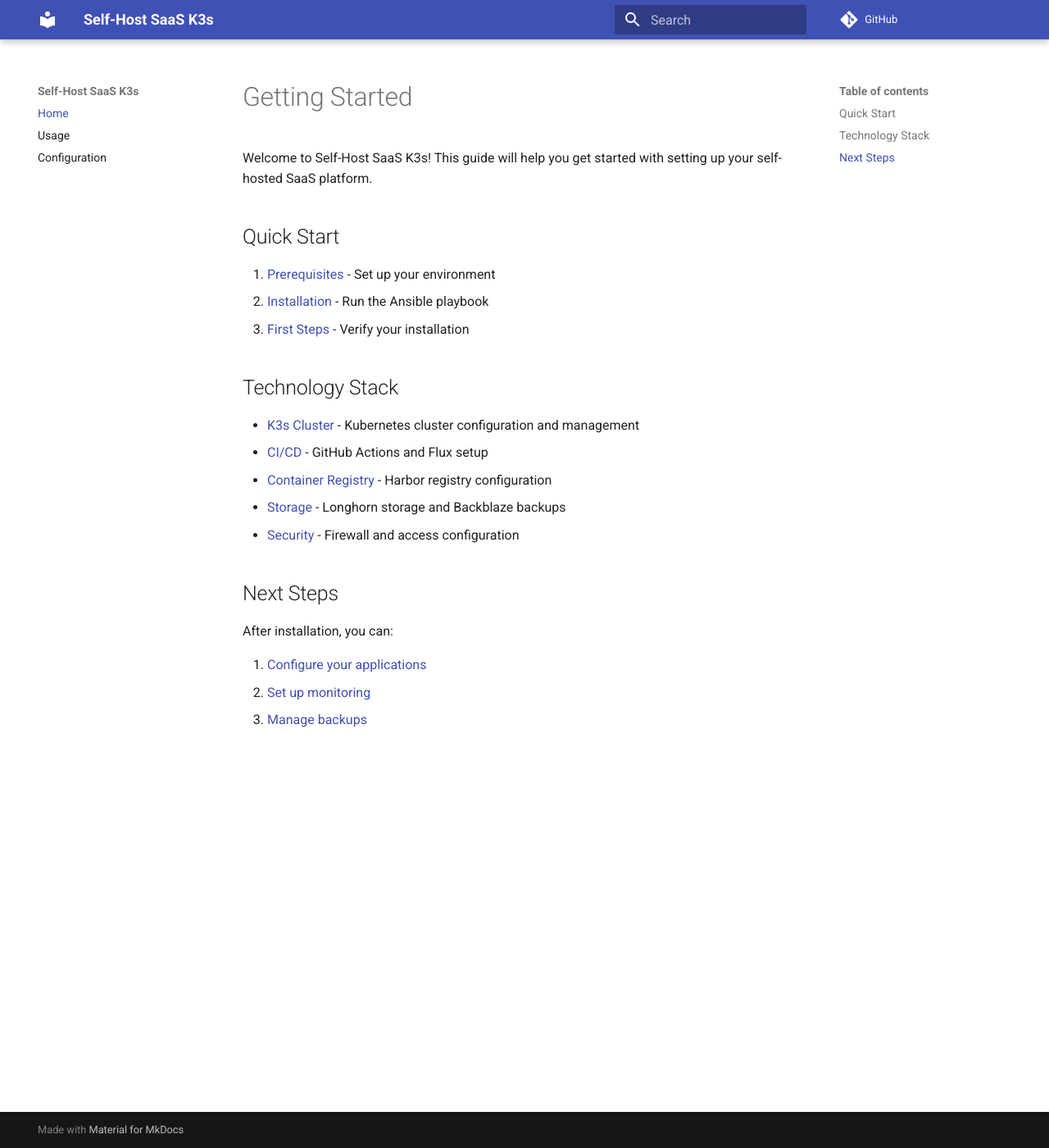
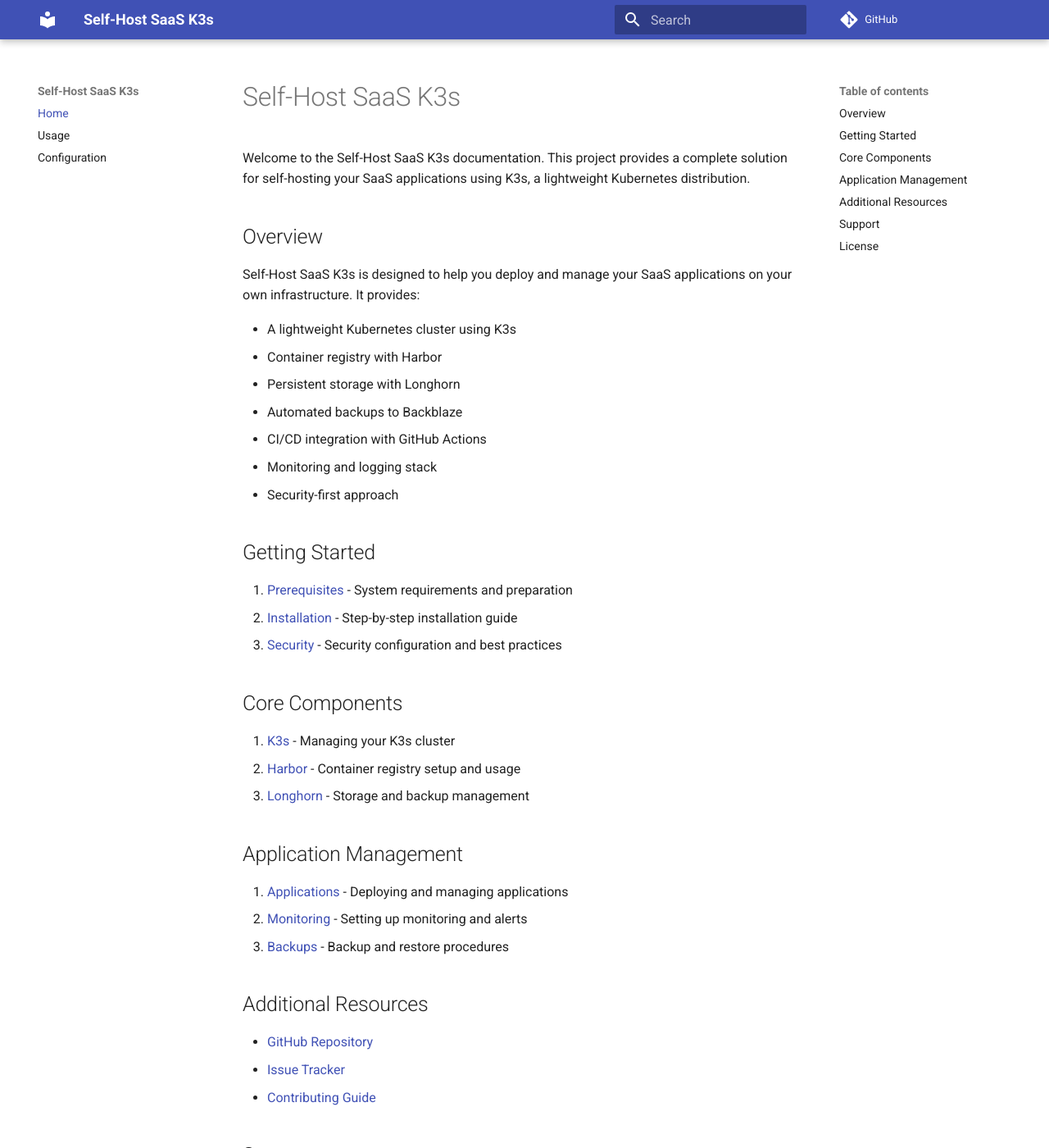
Before and after one commit to humansoftware/self-host-saas-k3s, an MkDocs documentation site: the page built from docs/index.md, in a window 1280 px wide and 1400 px high. Shown: the whole window at 82% size. Built offline with MkDocs 1.6.1 and Material for MkDocs 9.7.7, drawn with Linux system fonts in a browser that asks for light colours; comment, search, counter and statistics services are not loaded; some of the changed text lies outside the part shown.

Commit message:
Initial docs

```diff
--- a/docs/index.md
+++ b/docs/index.md
@@ -1,25 +1,51 @@
-# Getting Started
+# Self-Host SaaS K3s
 
-Welcome to Self-Host SaaS K3s! This guide will help you get started with setting up your self-hosted SaaS platform.
+Welcome to the Self-Host SaaS K3s documentation. This project provides a complete solution for self-hosting your SaaS applications using K3s, a lightweight Kubernetes distribution.
 
-## Quick Start
+## Overview
 
-1. [Prerequisites](prerequisites.md) - Set up your environment
-2. [Installation](installation.md) - Run the Ansible playbook
-3. [First Steps](first-steps.md) - Verify your installation
+Self-Host SaaS K3s is designed to help you deploy and manage your SaaS applications on your own infrastructure. It provides:
 
-## Technology Stack
+- A lightweight Kubernetes cluster using K3s
+- Container registry with Harbor
+- Persistent storage with Longhorn
+- Automated backups to Backblaze
+- CI/CD integration with GitHub Actions
+- Monitoring and logging stack
+- Security-first approach
 
-- [K3s Cluster](k3s.md) - Kubernetes cluster configuration and management
-- [CI/CD](cicd.md) - GitHub Actions and Flux setup
-- [Container Registry](harbor.md) - Harbor registry configuration
-- [Storage](longhorn.md) - Longhorn storage and Backblaze backups
-- [Security](security.md) - Firewall and access configuration
+## Getting Started
 
-## Next Steps
+1. [Prerequisites](prerequisites.md) - System requirements and preparation
+2. [Installation](installation.md) - Step-by-step installation guide
+3. [Security](security.md) - Security configuration and best practices
 
-After installation, you can:
+## Core Components
 
-1. [Configure your applications](applications.md)
-2. [Set up monitoring](monitoring.md)
-3. [Manage backups](backups.md)
+1. [K3s](k3s.md) - Managing your K3s cluster
+2. [Harbor](harbor.md) - Container registry setup and usage
+3. [Longhorn](longhorn.md) - Storage and backup management
+
+## Application Management
+
+1. [Applications](applications.md) - Deploying and managing applications
+2. [Monitoring](monitoring.md) - Setting up monitoring and alerts
+3. [Backups](backups.md) - Backup and restore procedures
+
+## Additional Resources
+
+- [GitHub Repository](https://github.com/humansoftware/self-host-saas-k3s)
+- [Issue Tracker](https://github.com/humansoftware/self-host-saas-k3s/issues)
+- [Contributing Guide](CONTRIBUTING.md)
+
+## Support
+
+If you need help or have questions:
+
+1. Check the [documentation](https://humansoftware.github.io/self-host-saas-k3s/)
+2. Open an [issue](https://github.com/humansoftware/self-host-saas-k3s/issues)
+3. Join our [community](https://github.com/humansoftware/self-host-saas-k3s/discussions)
+
+## License
+
+This project is licensed under the MIT License - see the [LICENSE](LICENSE) file for details.
```
Also changed, not shown: docs/k3s.md (+244 -133 lines).
